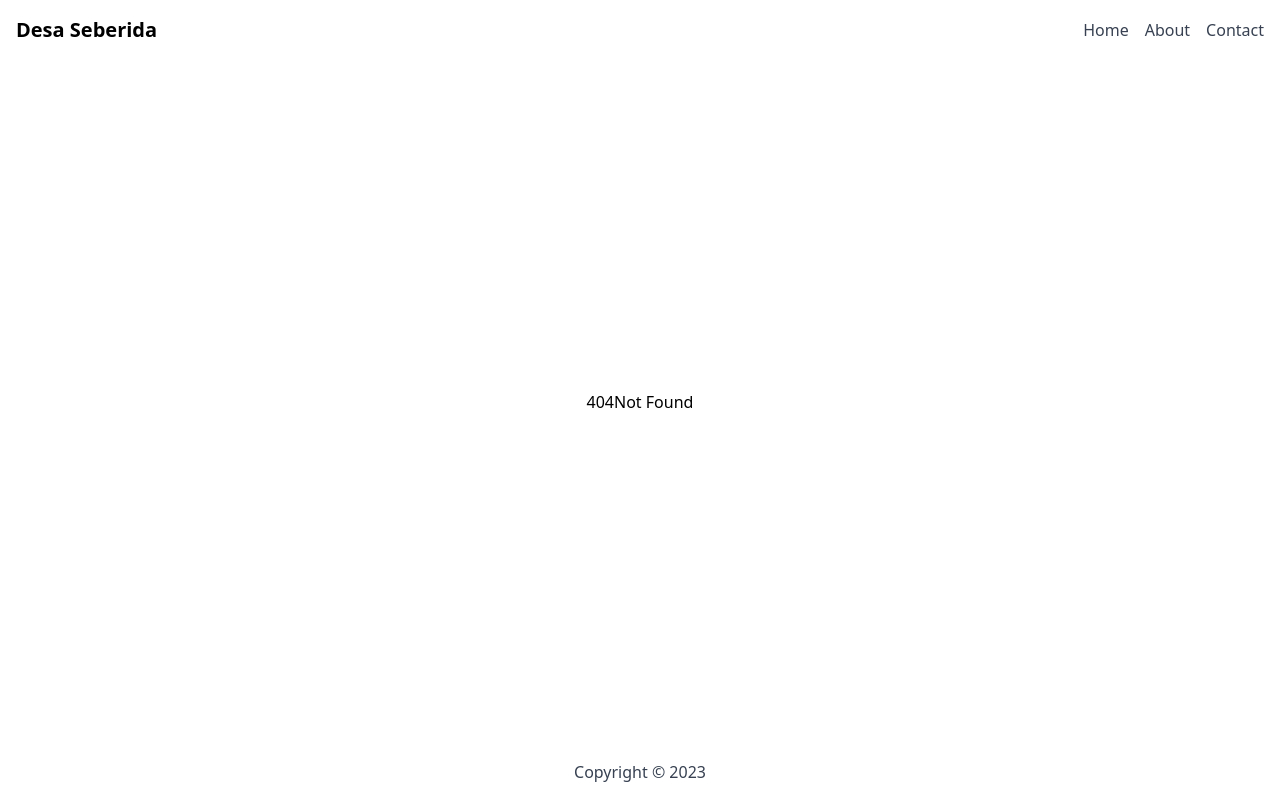
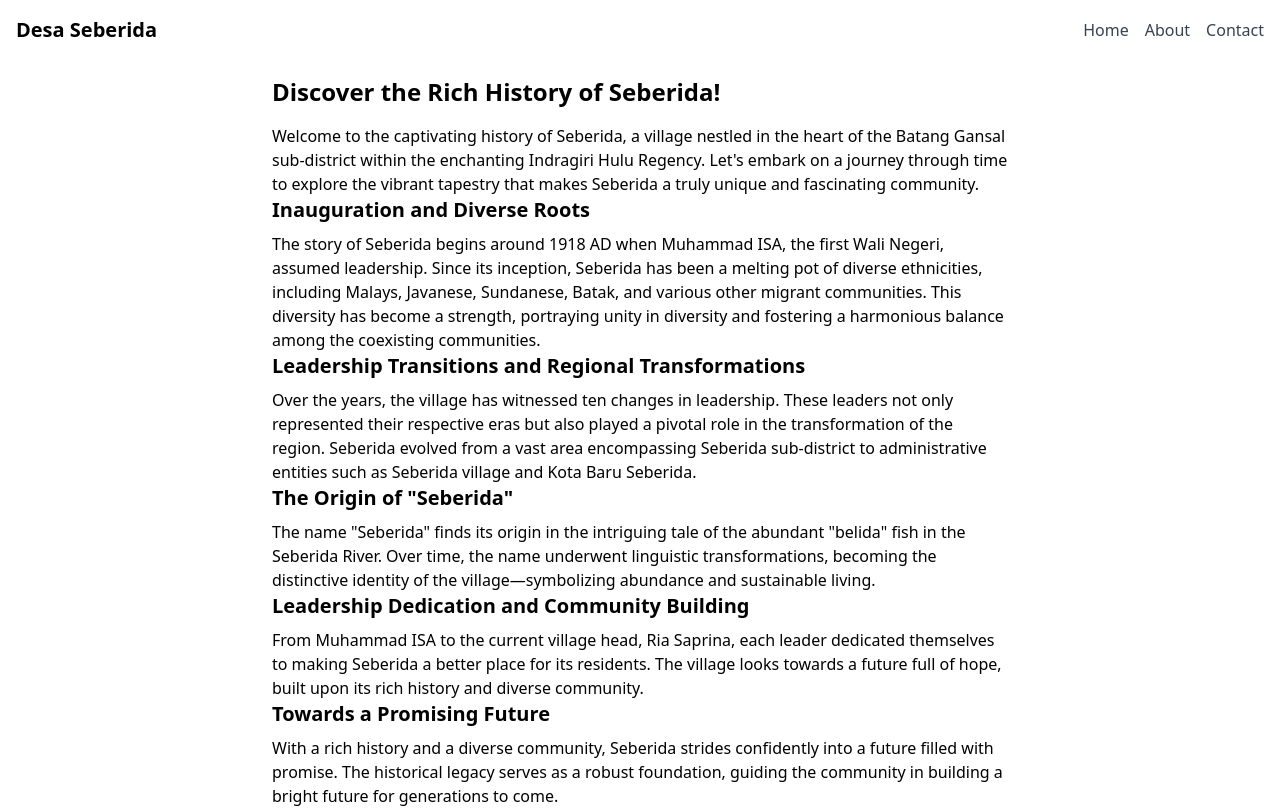
Before and after one commit to Zxce3/desa-seberida, a SvelteKit app: page /history in a window 1280 px wide. Before the commit this address had no page. Shown: the top 808 px of the page. Built offline with nearby package versions, Linux system fonts and the light colour scheme.

Commit message:
add "History" this where we tell the history
it's not completed yet, but it's oke

Signed-off-by: Memet Zx <zxce3@gnuweeb.org>

```diff
--- /dev/null
+++ b/src/routes/history/+page.svelte
@@ -0,0 +1,69 @@
+<svelte:head>
+    <title>History - Desa Seberida</title>
+</svelte:head>
+
+<section class="max-w-3xl mx-auto p-4">
+    <h2 class="text-2xl font-bold mb-4">
+        Discover the Rich History of Seberida!
+    </h2>
+    <p>
+        Welcome to the captivating history of Seberida, a village nestled in the
+        heart of the Batang Gansal sub-district within the enchanting Indragiri
+        Hulu Regency. Let's embark on a journey through time to explore the
+        vibrant tapestry that makes Seberida a truly unique and fascinating
+        community.
+    </p>
+
+    <h3 class="text-xl font-bold mb-2">Inauguration and Diverse Roots</h3>
+    <p>
+        The story of Seberida begins around 1918 AD when Muhammad ISA, the first
+        Wali Negeri, assumed leadership. Since its inception, Seberida has been
+        a melting pot of diverse ethnicities, including Malays, Javanese,
+        Sundanese, Batak, and various other migrant communities. This diversity
+        has become a strength, portraying unity in diversity and fostering a
+        harmonious balance among the coexisting communities.
+    </p>
+
+    <h3 class="text-xl font-bold mb-2">
+        Leadership Transitions and Regional Transformations
+    </h3>
+    <p>
+        Over the years, the village has witnessed ten changes in leadership.
+        These leaders not only represented their respective eras but also played
+        a pivotal role in the transformation of the region. Seberida evolved
+        from a vast area encompassing Seberida sub-district to administrative
+        entities such as Seberida village and Kota Baru Seberida.
+    </p>
+
+    <h3 class="text-xl font-bold mb-2">The Origin of "Seberida"</h3>
+    <p>
+        The name "Seberida" finds its origin in the intriguing tale of the
+        abundant "belida" fish in the Seberida River. Over time, the name
+        underwent linguistic transformations, becoming the distinctive identity
+        of the village—symbolizing abundance and sustainable living.
+    </p>
+
+    <h3 class="text-xl font-bold mb-2">
+        Leadership Dedication and Community Building
+    </h3>
+    <p>
+        From Muhammad ISA to the current village head, Ria Saprina, each leader
+        dedicated themselves to making Seberida a better place for its
+        residents. The village looks towards a future full of hope, built upon
+        its rich history and diverse community.
+    </p>
+
+    <h3 class="text-xl font-bold mb-2">Towards a Promising Future</h3>
+    <p>
+        With a rich history and a diverse community, Seberida strides
+        confidently into a future filled with promise. The historical legacy
+        serves as a robust foundation, guiding the community in building a
+        bright future for generations to come.
+    </p>
+
+    <p>
+        Seberida Village, a living story that continues to evolve, dedicates
+        itself to remaining an integral part of heritage and sustainability.
+        Enjoy the journey through the long and fascinating history of Seberida!
+    </p>
+</section>
```
